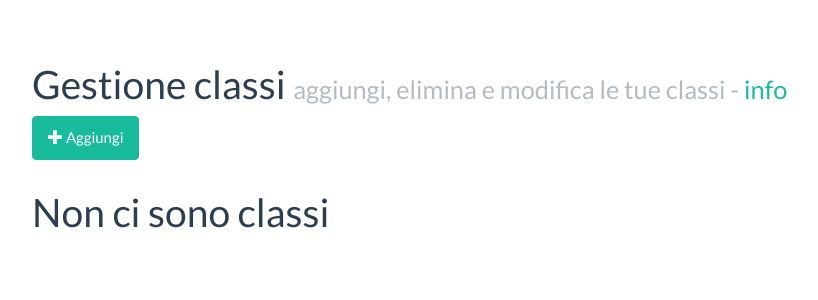
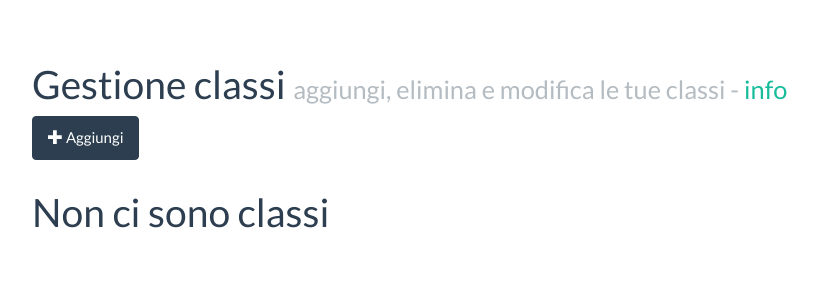
Before and after one commit to oss6/sigil, a Django app: template tkit_app/templates/classes.html in a window 1280 px wide. Shown: the part 60-360 px from the top of the page, without its empty margins (23-841 px from the left). Run offline with Django 3.2, Linux system fonts and the light colour scheme; the template is opened without the code that fills it, so the values that code supplies are empty; some libraries are stand-ins or nearby versions.

Commit message:
Restyling

```diff
--- a/tkit_app/templates/classes.html
+++ b/tkit_app/templates/classes.html
@@ -33,7 +33,7 @@
             <div class="col-md-12">
                 <div class="page-header">
                     <h1>Gestione classi <small>aggiungi, elimina e modifica le tue classi - <a href="#" data-toggle="modal" data-target="#helpModal">info</a></small></h1>
-                    <a href="/classes/add/" class="btn btn-sx btn-success">
+                    <a href="/classes/add/" class="btn btn-sx btn-primary">
                         <span class="glyphicon glyphicon-plus"></span> Aggiungi
                     </a>
                 </div>
```
